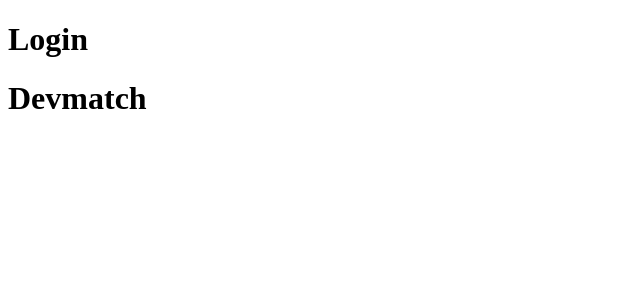
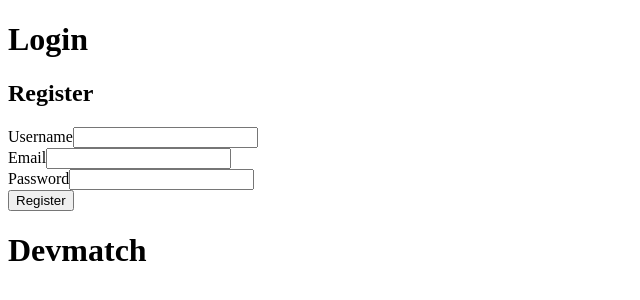
Before and after one commit to rithbennet/Devmatch, a Next.js app: page / in a window 1280 px wide. Shown: the top 300 px of the page, without its empty margins (0-640 px from the left). Built offline with nearby package versions, Linux system fonts and the light colour scheme.

Commit message:
Register page

```diff
--- /dev/null
+++ b/components/Registration/Registration.css
@@ -0,0 +1,48 @@
+/* Registration.css */
+.registration-container {
+    max-width: 300px;
+    margin: 0 auto;
+    padding: 20px;
+    border: 1px solid #ccc;
+    border-radius: 5px;
+    box-shadow: 0 2px 10px rgba(0, 0, 0, 0.1);
+  }
+
+  .header {
+    text-align: center;
+    margin-bottom: 20px;
+  }
+
+  .form {
+    display: flex;
+    flex-direction: column;
+  }
+
+  .form-group {
+    margin-bottom: 15px;
+  }
+
+  .label {
+    margin-bottom: 5px;
+  }
+
+  .input {
+    padding: 8px;
+    font-size: 16px;
+    border-radius: 3px;
+    border: 1px solid #ccc;
+  }
+
+  .button {
+    padding: 10px;
+    font-size: 16px;
+    color: #fff;
+    background-color: #007bff;
+    border: none;
+    border-radius: 3px;
+    cursor: pointer;
+  }
+
+  .button:hover {
+    background-color: #0056b3;
+  }
--- /dev/null
+++ b/components/Registration/index.jsx
@@ -0,0 +1,57 @@
+import React, { useState } from 'react';
+//import './Registration.css'; // Import the CSS file for styling
+
+function Registration() {
+  const [username, setUsername] = useState('');
+  const [password, setPassword] = useState('');
+  const [email, setEmail] = useState('');
+
+  const handleSubmit = (event) => {
+    event.preventDefault();
+
+    // Replace this with actual registration logic
+    console.log('User registered:', { username, email, password });
+    alert('Registration successful!');
+  };
+
+  return (
+    <div className="registration-container">
+      <h2 className="header">Register</h2>
+      <form onSubmit={handleSubmit} className="form">
+        <div className="form-group">
+          <label className="label">Username</label>
+          <input
+            type="text"
+            value={username}
+            onChange={(e) => setUsername(e.target.value)}
+            className="input"
+            required
+          />
+        </div>
+        <div className="form-group">
+          <label className="label">Email</label>
+          <input
+            type="email"
+            value={email}
+            onChange={(e) => setEmail(e.target.value)}
+            className="input"
+            required
+          />
+        </div>
+        <div className="form-group">
+          <label className="label">Password</label>
+          <input
+            type="password"
+            value={password}
+            onChange={(e) => setPassword(e.target.value)}
+            className="input"
+            required
+          />
+        </div>
+        <button type="submit" className="button">Register</button>
+      </form>
+    </div>
+  );
+}
+
+export default Registration;
--- a/pages/index.jsx
+++ b/pages/index.jsx
@@ -1,10 +1,13 @@
 import Login from "../components/login";
+import Registration from "../components/registration";
 
 export default function Home() {
     return (
         <div>
             <Login/>
+            <Registration/>
             <h1>Devmatch</h1>
         </div>
+
     );
 }
```
